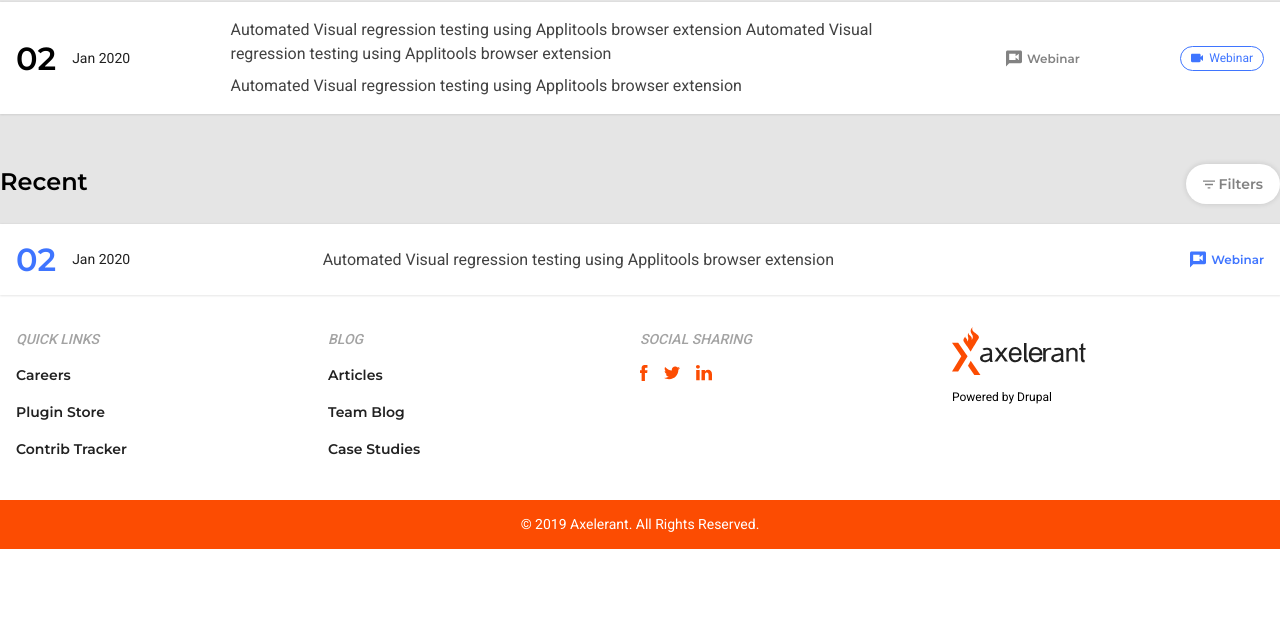
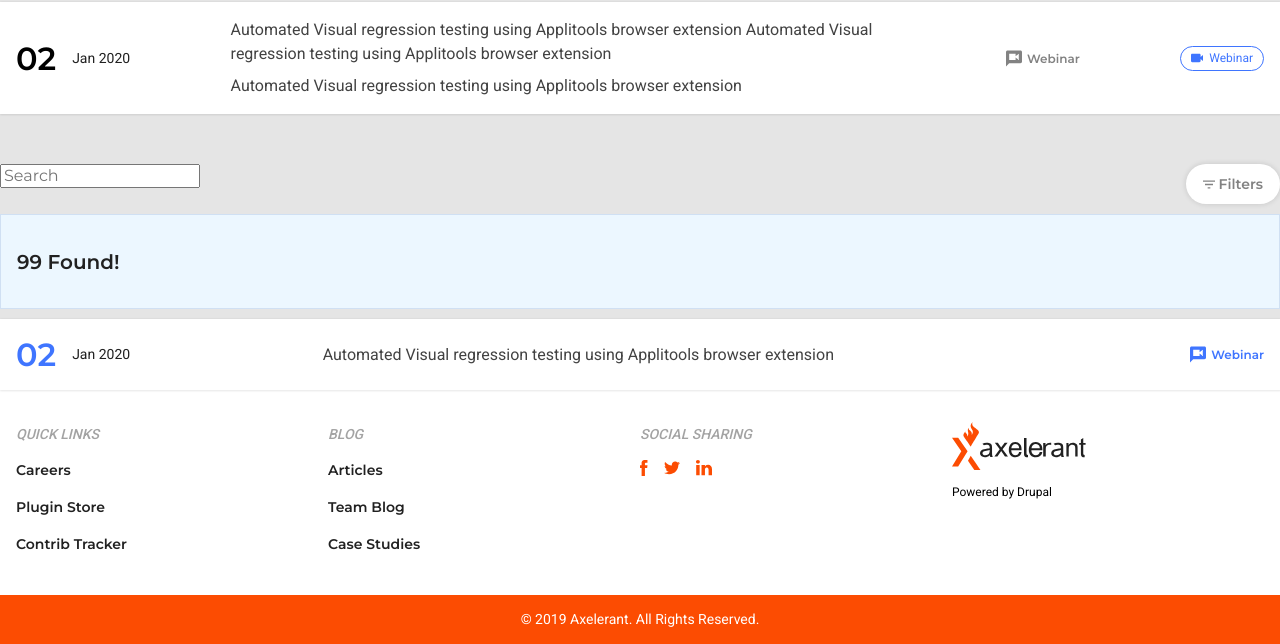
Before and after one commit to ankit-9/KSwebinar, a website built with Parcel: page index.html in a window 1280 px wide. Shown: the part 678-1322 px from the top of the page. Before the commit the page ends 1227 px from the top, so only its background shows below. Built offline with nearby package versions, Linux system fonts and the light colour scheme.

Commit message:
WEB-03: topic page  CSS.

```diff
--- a/index.html
+++ b/index.html
@@ -7,17 +7,16 @@
     <meta name="viewport" content="width=device-width, initial-scale=1, shrink-to-fit=no" />
     <link type="text/css" rel="stylesheet" href="https://cdnjs.cloudflare.com/ajax/libs/normalize/8.0.1/normalize.min.css" media="all" />
     <link type="text/css" rel="stylesheet" href="/src/styles.scss" media="all" />
-    <link type="text/css" rel="stylesheet" href="/styles/base/base.scss"/>
-    <link type="text/css" rel="stylesheet" href="/styles/components/header.scss"/>
-    <link type="text/css" rel="stylesheet" href="/styles/components/footer.scss"/>
+    <link type="text/css" rel="stylesheet" href="/styles/base/base.scss" />
+    <link type="text/css" rel="stylesheet" href="/styles/components/header.scss" />
+    <link type="text/css" rel="stylesheet" href="/styles/components/footer.scss" />
 </head>
 
 <body>
-
     <nav class="navigation">
         <div class="navigation__content">
             <div class="brand">
-				<span class="icon__logo brand__logo" >
+                <span class="icon__logo brand__logo">
                     <object data="assets/logo/logo.svg" type="image/svg+xml"></object>
                 </span>
                 <a class="brand__name vermilion-text" href="#">KSwebinar</a>
@@ -31,7 +30,7 @@
                     </div>
                     <div class="icon__down">
                         <svg class="vermilion-fill" width="8" height="7" viewBox="0 0 8 7" fill="none" xmlns="http://www.w3.org/2000/svg">
-            <path d="M0.142787 1.89011L3.55548 5.87265C3.61049 5.93681 3.67873 5.98831 3.75551 6.02362C3.8323 6.05892 3.91581 6.07721 4.00032 6.07721C4.08483 6.07721 4.16835 6.05892 4.24513 6.02362C4.32191 5.98831 4.39015 5.93681 4.44516 5.87265L7.85786 1.89011C8.18355 1.50997 7.91352 0.922794 7.41302 0.922794H0.586647C0.0861442 0.922794 -0.183883 1.50997 0.142787 1.89011Z"/>
+                            <path d="M0.142787 1.89011L3.55548 5.87265C3.61049 5.93681 3.67873 5.98831 3.75551 6.02362C3.8323 6.05892 3.91581 6.07721 4.00032 6.07721C4.08483 6.07721 4.16835 6.05892 4.24513 6.02362C4.32191 5.98831 4.39015 5.93681 4.44516 5.87265L7.85786 1.89011C8.18355 1.50997 7.91352 0.922794 7.41302 0.922794H0.586647C0.0861442 0.922794 -0.183883 1.50997 0.142787 1.89011Z" />
                         </svg>
                     </div>
                 </div>
@@ -44,35 +43,31 @@
                 <a class="main_menu__link" href="#">Events</a>
                 <a class="main_menu__link" href="#">Account</a>
             </div>
-
             <button class="user__logout button__primary">
                 <span class="icon__open button__inline_icon">
                     <svg width="16" height="15" viewBox="0 0 16 15" fill="none" xmlns="http://www.w3.org/2000/svg">
-              <path d="M0 3.13744V11.8626C0 12.6659 0.334723 13.38 0.870281 13.9378C1.40584 14.4734 2.0976 14.7635 2.90094 14.7635H7.27465V12.956H2.90094C2.29843 12.956 1.82982 12.4651 1.82982 11.8626V3.13744C1.82982 2.53494 2.29843 2.06632 2.90094 2.06632H7.27465V0.236504H2.90094C2.0976 0.236504 1.40584 0.548912 0.870281 1.08447C0.334723 1.64234 0 2.3341 0 3.13744ZM4.7977 5.7706V9.25172C4.7977 9.65339 5.15474 9.98811 5.55641 9.98811H9.5954V12.7328C9.5954 12.9783 9.72929 13.1791 9.95244 13.2907C10.0417 13.313 10.131 13.313 10.1756 13.313C10.3318 13.313 10.4657 13.2684 10.5773 13.1568L15.8213 7.91283C16.0667 7.71199 16.0444 7.31032 15.8213 7.08718L10.5773 1.86549C10.2648 1.53077 9.5954 1.7316 9.5954 2.26716V5.03421H5.55641C5.15474 5.03421 4.7977 5.36893 4.7977 5.7706Z" fill="white"/>
+                        <path d="M0 3.13744V11.8626C0 12.6659 0.334723 13.38 0.870281 13.9378C1.40584 14.4734 2.0976 14.7635 2.90094 14.7635H7.27465V12.956H2.90094C2.29843 12.956 1.82982 12.4651 1.82982 11.8626V3.13744C1.82982 2.53494 2.29843 2.06632 2.90094 2.06632H7.27465V0.236504H2.90094C2.0976 0.236504 1.40584 0.548912 0.870281 1.08447C0.334723 1.64234 0 2.3341 0 3.13744ZM4.7977 5.7706V9.25172C4.7977 9.65339 5.15474 9.98811 5.55641 9.98811H9.5954V12.7328C9.5954 12.9783 9.72929 13.1791 9.95244 13.2907C10.0417 13.313 10.131 13.313 10.1756 13.313C10.3318 13.313 10.4657 13.2684 10.5773 13.1568L15.8213 7.91283C16.0667 7.71199 16.0444 7.31032 15.8213 7.08718L10.5773 1.86549C10.2648 1.53077 9.5954 1.7316 9.5954 2.26716V5.03421H5.55641C5.15474 5.03421 4.7977 5.36893 4.7977 5.7706Z" fill="white" />
                     </svg>
                 </span>
                 <span class="button__text">Logout</span>
             </button>
-
             <div class="mobile__menu">
                 <div id="create_menu--mobile" class="button__icon">
                     <div class="icon__plus">
                         <svg class="vermilion-fill" width="15" height="15" viewBox="0 0 15 15" fill="none" xmlns="http://www.w3.org/2000/svg">
-              <path d="M13.9286 5.89286H9.10714V1.07143C9.10714 0.479799 8.62734 0 8.03571 0H6.96429C6.37266 0 5.89286 0.479799 5.89286 1.07143V5.89286H1.07143C0.479799 5.89286 0 6.37266 0 6.96429V8.03571C0 8.62734 0.479799 9.10714 1.07143 9.10714H5.89286V13.9286C5.89286 14.5202 6.37266 15 6.96429 15H8.03571C8.62734 15 9.10714 14.5202 9.10714 13.9286V9.10714H13.9286C14.5202 9.10714 15 8.62734 15 8.03571V6.96429C15 6.37266 14.5202 5.89286 13.9286 5.89286Z"/>
+                            <path d="M13.9286 5.89286H9.10714V1.07143C9.10714 0.479799 8.62734 0 8.03571 0H6.96429C6.37266 0 5.89286 0.479799 5.89286 1.07143V5.89286H1.07143C0.479799 5.89286 0 6.37266 0 6.96429V8.03571C0 8.62734 0.479799 9.10714 1.07143 9.10714H5.89286V13.9286C5.89286 14.5202 6.37266 15 6.96429 15H8.03571C8.62734 15 9.10714 14.5202 9.10714 13.9286V9.10714H13.9286C14.5202 9.10714 15 8.62734 15 8.03571V6.96429C15 6.37266 14.5202 5.89286 13.9286 5.89286Z" />
                         </svg>
                     </div>
                     <div class="icon__down">
                         <svg class="vermilion-fill" width="8" height="7" viewBox="0 0 8 7" fill="none" xmlns="http://www.w3.org/2000/svg">
-              <path d="M0.142787 1.89011L3.55548 5.87265C3.61049 5.93681 3.67873 5.98831 3.75551 6.02362C3.8323 6.05892 3.91581 6.07721 4.00032 6.07721C4.08483 6.07721 4.16835 6.05892 4.24513 6.02362C4.32191 5.98831 4.39015 5.93681 4.44516 5.87265L7.85786 1.89011C8.18355 1.50997 7.91352 0.922794 7.41302 0.922794H0.586647C0.0861442 0.922794 -0.183883 1.50997 0.142787 1.89011Z"/>
+                            <path d="M0.142787 1.89011L3.55548 5.87265C3.61049 5.93681 3.67873 5.98831 3.75551 6.02362C3.8323 6.05892 3.91581 6.07721 4.00032 6.07721C4.08483 6.07721 4.16835 6.05892 4.24513 6.02362C4.32191 5.98831 4.39015 5.93681 4.44516 5.87265L7.85786 1.89011C8.18355 1.50997 7.91352 0.922794 7.41302 0.922794H0.586647C0.0861442 0.922794 -0.183883 1.50997 0.142787 1.89011Z" />
                         </svg>
                     </div>
                 </div>
-
                 <div class="navigation__create_menu--mobile">
                     <a class="create_menu__link" href="#">Create Topic</a>
                     <a class="create_menu__link" href="#">Create Event</a>
                 </div>
-
                 <div id="mobile__menu_button" class="icon__burger button__icon">
                     <object data="assets/icons/utility/burger.svg" type="image/svg+xml"></object>
                 </div>
@@ -91,7 +86,7 @@
             <button class="user__logout button__primary">
                 <span class="icon__open button__inline_icon">
                     <svg width="16" height="15" viewBox="0 0 16 15" fill="none" xmlns="http://www.w3.org/2000/svg">
-            <path d="M0 3.13744V11.8626C0 12.6659 0.334723 13.38 0.870281 13.9378C1.40584 14.4734 2.0976 14.7635 2.90094 14.7635H7.27465V12.956H2.90094C2.29843 12.956 1.82982 12.4651 1.82982 11.8626V3.13744C1.82982 2.53494 2.29843 2.06632 2.90094 2.06632H7.27465V0.236504H2.90094C2.0976 0.236504 1.40584 0.548912 0.870281 1.08447C0.334723 1.64234 0 2.3341 0 3.13744ZM4.7977 5.7706V9.25172C4.7977 9.65339 5.15474 9.98811 5.55641 9.98811H9.5954V12.7328C9.5954 12.9783 9.72929 13.1791 9.95244 13.2907C10.0417 13.313 10.131 13.313 10.1756 13.313C10.3318 13.313 10.4657 13.2684 10.5773 13.1568L15.8213 7.91283C16.0667 7.71199 16.0444 7.31032 15.8213 7.08718L10.5773 1.86549C10.2648 1.53077 9.5954 1.7316 9.5954 2.26716V5.03421H5.55641C5.15474 5.03421 4.7977 5.36893 4.7977 5.7706Z" fill="white"/>
+                        <path d="M0 3.13744V11.8626C0 12.6659 0.334723 13.38 0.870281 13.9378C1.40584 14.4734 2.0976 14.7635 2.90094 14.7635H7.27465V12.956H2.90094C2.29843 12.956 1.82982 12.4651 1.82982 11.8626V3.13744C1.82982 2.53494 2.29843 2.06632 2.90094 2.06632H7.27465V0.236504H2.90094C2.0976 0.236504 1.40584 0.548912 0.870281 1.08447C0.334723 1.64234 0 2.3341 0 3.13744ZM4.7977 5.7706V9.25172C4.7977 9.65339 5.15474 9.98811 5.55641 9.98811H9.5954V12.7328C9.5954 12.9783 9.72929 13.1791 9.95244 13.2907C10.0417 13.313 10.131 13.313 10.1756 13.313C10.3318 13.313 10.4657 13.2684 10.5773 13.1568L15.8213 7.91283C16.0667 7.71199 16.0444 7.31032 15.8213 7.08718L10.5773 1.86549C10.2648 1.53077 9.5954 1.7316 9.5954 2.26716V5.03421H5.55641C5.15474 5.03421 4.7977 5.36893 4.7977 5.7706Z" fill="white" />
                     </svg>
                 </span>
                 <span class="button__text">Logout</span>
@@ -340,7 +335,6 @@
                 </div>
             </div>
         </div>
-
         <!-- RECENT BLOCK START -->
         <div class="ks-recent-block">
             <h2 class="ks-recent-block__title title">Recent</h2>
@@ -442,17 +436,24 @@
             </div>
         </div>
         </div>
-
         <!-- TOPICS PAGE START -->
-    <div class="ks-recent-block">
-      <h2 class="ks-recent-block__title title">Recent</h2>
+    <div class="ks-topic-block">
+      <div class="ks-topic-block__header">
+        <div class="search-input-block">
+          <input type="text" class="search-input" placeholder="Search">
+        </div>
         <a href="#" class="ks-recent-block__btn-see-all btn-default btn-gray">
           <svg width="12" height="9" viewBox="0 0 12 9" fill="none" xmlns="http://www.w3.org/2000/svg">
             <path d="M4.66667 8.5H7.33333V7.16667H4.66667V8.5ZM0 0.5V1.83333H12V0.5H0ZM2 5.16667H10V3.83333H2V5.16667Z" fill="inherit"/>
           </svg>
-
           Filters
         </a>
+
+      </div>
+      <div class="msg-tile msg-success">
+        <p class="msg-text">99 Found!</p>
+      </div>
+
         <div class="ks-recent-block__bar ks-bar-tile">
           <div class="ks-bar-tile-left">
             <p class="ks-recent-block__date-two-digit date-two-digit blue-text">02</p>
@@ -529,4 +530,5 @@
     </footer>
 </body>
 <script src="js/components/header.js"></script>
+
 </html>
--- /dev/null
+++ b/src/components/msg.scss
@@ -0,0 +1,24 @@
+.msg-tile {
+  display: flex;
+  flex: 0 0 100%;
+  align-items: center;
+  height: rem(95px);
+  padding: rem(16px);
+  margin: rem(10px auto);
+  border: 1px solid transparent;
+  clear: both;
+
+  &.msg-success {
+    background-color: $c-light-blue;
+    border-color: rgba(51,93,176, .15);
+
+  }
+}
+
+.msg-text {
+  margin: 0;
+  font-size: rem(20px);
+  font-weight: 600;
+  line-height: 1.5;
+  color: $c-semi-black;
+}
--- /dev/null
+++ b/src/components/search-box.scss
@@ -0,0 +1,3 @@
+.search-box {
+
+}
--- a/src/config/color.scss
+++ b/src/config/color.scss
@@ -6,3 +6,5 @@
 $c-gray: #828282;
 $c-semi-black: #212121;
 $c-black-text: #424242;
+$c-light-blue: #ECF7FF;
+$c-border-blue: #335DB0;
--- a/src/styles.scss
+++ b/src/styles.scss
@@ -11,6 +11,7 @@
 @import "./components/icon-link.scss";
 @import "./components/link.scss";
 @import "./components/text.scss";
+@import "./components/msg.scss";
 
 .ks-tile {
   &__items {
@@ -156,3 +157,20 @@
     }
   }
 }
+
+// TOPIC BLOCK CSS
+.ks-topic-block {
+  display: block;
+  width: 1280px; //TODO tmp, code will remove while page theming or replace with container width
+  max-width: 100%;
+  margin: rem(50px auto 0);
+
+  &__header {
+    display: flex;
+    flex: 0 0 100%;
+
+    .btn-gray {
+      margin-left: auto;
+    }
+  }
+}
```
Lines whose indentation alone changed are shown as unchanged.
